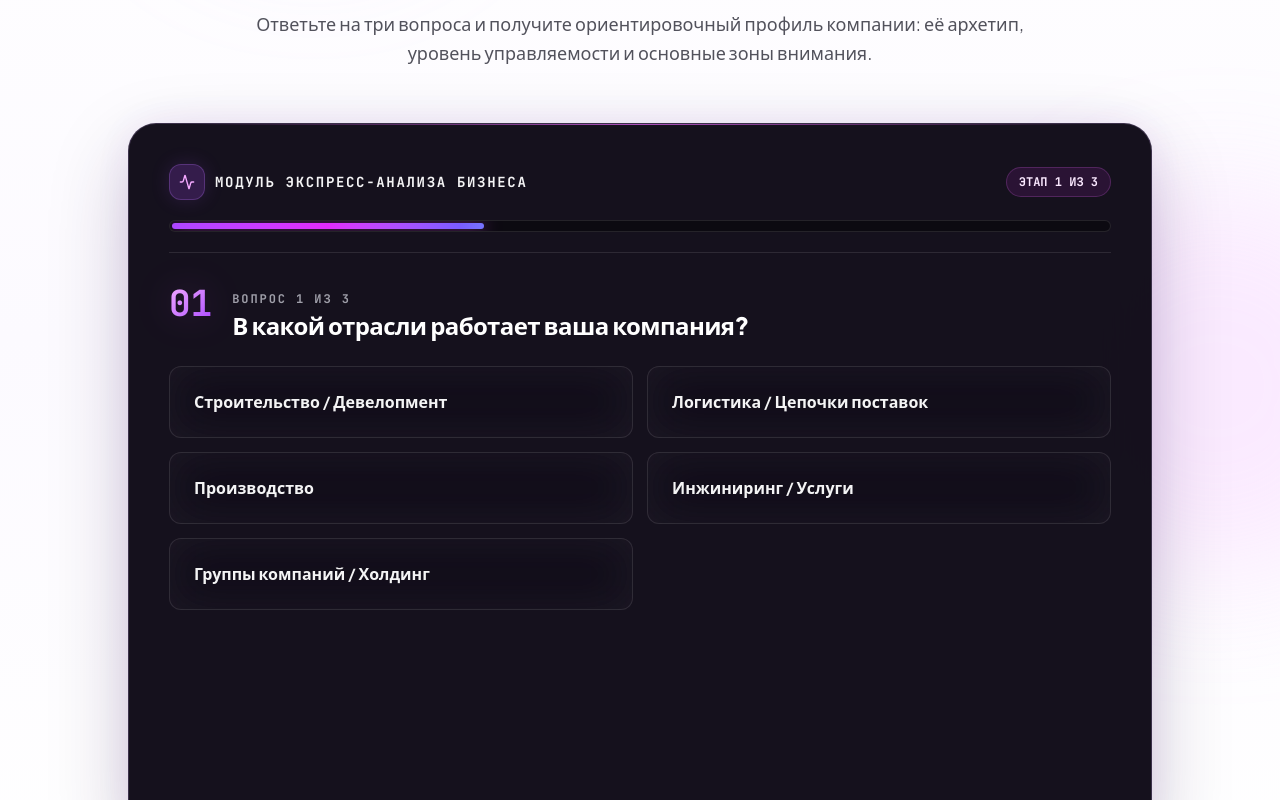
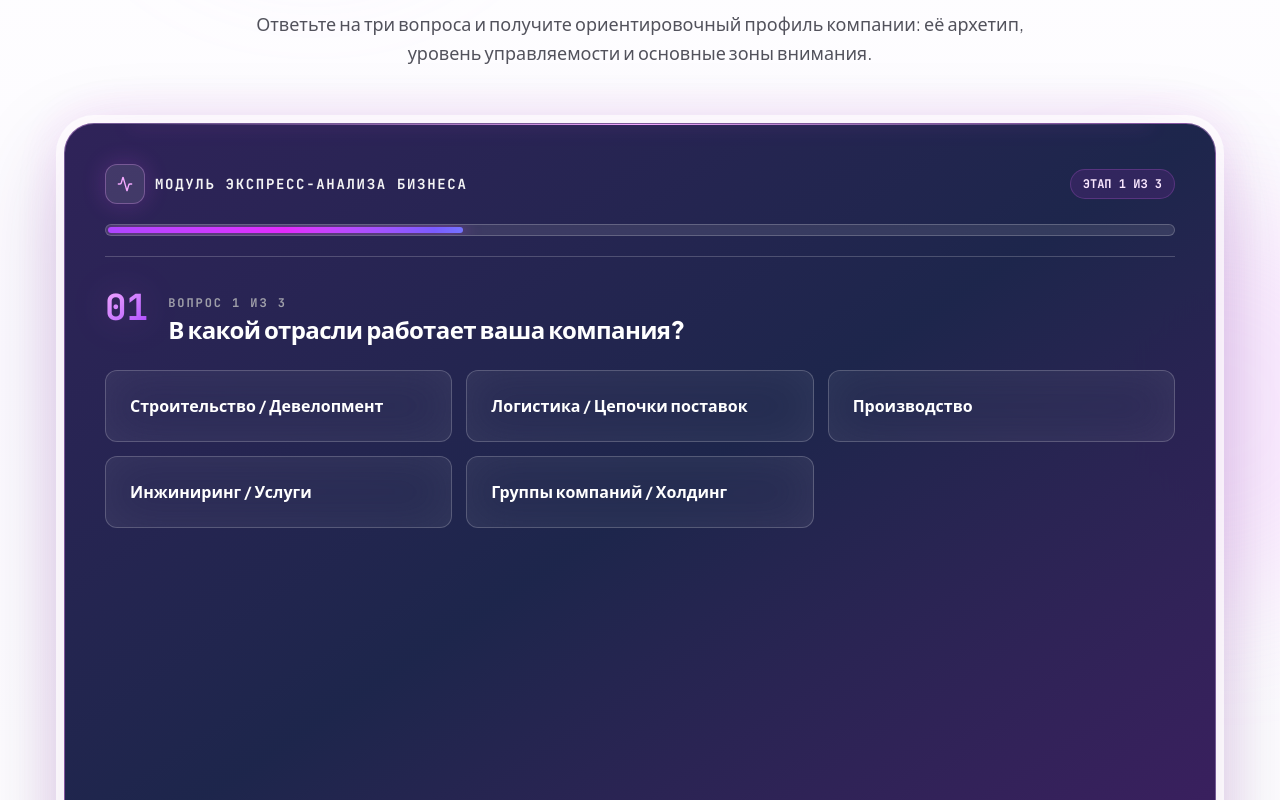
Before and after one commit to ss7732273ss-cyber/01_pronto, a React (Vite) app: page / in a window 1280 px wide. Shown: the part 2200-3000 px from the top of the page. Built offline with nearby package versions, Linux system fonts and the light colour scheme; a web font is replaced by a local one.

Commit message:
Update DiagnosticWidget.tsx

```diff
--- a/src/components/DiagnosticWidget.tsx
+++ b/src/components/DiagnosticWidget.tsx
@@ -452,12 +452,12 @@ export default function DiagnosticWidget({ onDiagnosticComplete }: DiagnosticWid
           </p>
         </div>
 
-        <div className="w-full max-w-5xl mx-auto bg-[#090511]/95 p-4 sm:p-7 md:p-10 rounded-[28px] border border-purple-300/20 shadow-[0_30px_80px_rgba(39,20,64,0.22),0_0_45px_rgba(126,34,206,0.08)] backdrop-blur-2xl relative overflow-hidden">
-          <div className="absolute inset-x-16 top-0 h-px bg-gradient-to-r from-transparent via-fuchsia-400/70 to-transparent" aria-hidden="true" />
-          <div className="border-b border-white/10 pb-5 mb-6 sm:mb-8">
+        <div className="w-full max-w-6xl mx-auto bg-gradient-to-br from-[#241750]/95 via-[#111A42]/95 to-[#321258]/95 p-4 sm:p-7 md:p-10 rounded-[30px] border border-fuchsia-300/40 ring-8 ring-white/70 shadow-[0_34px_90px_rgba(64,35,105,0.25),0_0_55px_rgba(217,70,239,0.16)] backdrop-blur-3xl relative overflow-hidden">
+          <div className="absolute inset-x-16 top-0 h-px bg-gradient-to-r from-transparent via-fuchsia-300 to-transparent shadow-[0_0_18px_rgba(217,70,239,0.75)]" aria-hidden="true" />
+          <div className="border-b border-white/20 pb-5 mb-6 sm:mb-8">
             <div className="flex items-center justify-between gap-3">
               <div className="flex items-center space-x-2.5 min-w-0 text-left">
-                <span className="w-9 h-9 rounded-xl bg-purple-500/20 border border-purple-400/25 inline-flex items-center justify-center shadow-[0_0_20px_rgba(168,85,247,0.14)] shrink-0">
+                <span className="w-10 h-10 rounded-xl bg-white/10 border border-fuchsia-300/30 inline-flex items-center justify-center shadow-[0_0_24px_rgba(217,70,239,0.2)] shrink-0">
                   <Activity className="w-4 h-4 text-fuchsia-300" aria-hidden="true" />
                 </span>
                 <span className="font-mono text-xs sm:text-sm text-zinc-100 font-bold tracking-[0.12em] leading-snug">
@@ -473,7 +473,7 @@ export default function DiagnosticWidget({ onDiagnosticComplete }: DiagnosticWid
 
             {!showResult && (
               <div
-                className="h-3 bg-black/40 border border-white/10 rounded-full overflow-hidden mt-5 p-[2px] shadow-inner"
+                className="h-3 bg-white/10 border border-white/20 rounded-full overflow-hidden mt-5 p-[2px] shadow-inner"
                 role="progressbar"
                 aria-label="Прогресс экспресс-теста"
                 aria-valuemin={1}
@@ -508,7 +508,7 @@ export default function DiagnosticWidget({ onDiagnosticComplete }: DiagnosticWid
                 animate="center"
                 exit="exit"
                 transition={{ duration: animationDuration, ease: 'easeOut' }}
-                className="w-full text-left space-y-6 outline-none md:min-h-[510px]"
+                className="w-full text-left space-y-6 outline-none md:min-h-[560px]"
               >
                 {step === 1 && (
                   <div className="space-y-5" role="group" aria-labelledby="diagnostic-question-1">
@@ -523,7 +523,7 @@ export default function DiagnosticWidget({ onDiagnosticComplete }: DiagnosticWid
                         </h3>
                       </div>
                     </div>
-                    <div className="grid grid-cols-1 md:grid-cols-2 gap-3.5 pt-1">
+                    <div className="grid grid-cols-1 md:grid-cols-2 lg:grid-cols-3 gap-3.5 pt-1">
                       {INDUSTRIES.map((item) => {
                         const isSelected = industry === item.id;
 
@@ -536,8 +536,8 @@ export default function DiagnosticWidget({ onDiagnosticComplete }: DiagnosticWid
                             whileTap={shouldReduceMotion ? undefined : { scale: 0.99 }}
                             className={`group p-5 sm:p-6 rounded-xl text-left border text-sm sm:text-base leading-snug transition-all duration-200 cursor-pointer flex items-center justify-between gap-4 min-h-16 backdrop-blur-xl ${
                               isSelected
-                                ? 'bg-gradient-to-br from-purple-600/30 via-fuchsia-500/25 to-indigo-600/25 border-fuchsia-400/70 text-white font-extrabold shadow-[0_0_32px_rgba(217,70,239,0.18)] ring-1 ring-fuchsia-400/30'
-                                : 'bg-white/[0.035] border-white/10 text-zinc-100 font-semibold hover:bg-purple-500/10 hover:border-purple-400/40 hover:text-white hover:-translate-y-0.5 hover:shadow-[0_16px_38px_rgba(76,29,149,0.18)]'
+                                ? 'bg-gradient-to-br from-fuchsia-500/40 via-purple-500/30 to-indigo-500/30 border-fuchsia-300/80 text-white font-extrabold shadow-[0_0_38px_rgba(217,70,239,0.28)] ring-1 ring-fuchsia-300/40'
+                                : 'bg-white/[0.08] border-white/20 text-white font-semibold hover:bg-fuchsia-500/20 hover:border-fuchsia-300/50 hover:text-white hover:-translate-y-0.5 hover:shadow-[0_16px_42px_rgba(76,29,149,0.24)]'
                             }`}
                           >
                             <span className="min-w-0">{item.name}</span>
@@ -579,8 +579,8 @@ export default function DiagnosticWidget({ onDiagnosticComplete }: DiagnosticWid
                             whileTap={shouldReduceMotion ? undefined : { scale: 0.995 }}
                             className={`group w-full p-5 sm:p-6 rounded-xl text-left border text-sm sm:text-base leading-snug transition-all duration-200 flex items-center justify-between gap-4 cursor-pointer min-h-16 backdrop-blur-xl ${
                               isSelected
-                                ? 'bg-gradient-to-br from-purple-600/30 via-fuchsia-500/25 to-indigo-600/25 border-fuchsia-400/70 text-white font-extrabold shadow-[0_0_32px_rgba(217,70,239,0.18)] ring-1 ring-fuchsia-400/30'
-                                : 'bg-white/[0.035] border-white/10 text-zinc-100 font-semibold hover:bg-purple-500/10 hover:border-purple-400/40 hover:text-white hover:-translate-y-0.5 hover:shadow-[0_16px_38px_rgba(76,29,149,0.18)]'
+                                ? 'bg-gradient-to-br from-fuchsia-500/40 via-purple-500/30 to-indigo-500/30 border-fuchsia-300/80 text-white font-extrabold shadow-[0_0_38px_rgba(217,70,239,0.28)] ring-1 ring-fuchsia-300/40'
+                                : 'bg-white/[0.08] border-white/20 text-white font-semibold hover:bg-fuchsia-500/20 hover:border-fuchsia-300/50 hover:text-white hover:-translate-y-0.5 hover:shadow-[0_16px_42px_rgba(76,29,149,0.24)]'
                             }`}
                           >
                             <span className="min-w-0">{item.name}</span>
@@ -620,7 +620,7 @@ export default function DiagnosticWidget({ onDiagnosticComplete }: DiagnosticWid
                         </h3>
                       </div>
                     </div>
-                    <div className="space-y-3.5 pt-1">
+                    <div className="grid grid-cols-1 md:grid-cols-3 gap-3.5 pt-1">
                       {SCALES.map((item) => {
                         const isSelected = scale === item.id;
 
@@ -633,8 +633,8 @@ export default function DiagnosticWidget({ onDiagnosticComplete }: DiagnosticWid
                             whileTap={shouldReduceMotion ? undefined : { scale: 0.995 }}
                             className={`group w-full p-5 sm:p-6 rounded-xl text-left border text-sm sm:text-base leading-snug transition-all duration-200 flex items-center justify-between gap-4 cursor-pointer min-h-16 backdrop-blur-xl ${
                               isSelected
-                                ? 'bg-gradient-to-br from-purple-600/30 via-fuchsia-500/25 to-indigo-600/25 border-fuchsia-400/70 text-white font-extrabold shadow-[0_0_32px_rgba(217,70,239,0.18)] ring-1 ring-fuchsia-400/30'
-                                : 'bg-white/[0.035] border-white/10 text-zinc-100 font-semibold hover:bg-purple-500/10 hover:border-purple-400/40 hover:text-white hover:-translate-y-0.5 hover:shadow-[0_16px_38px_rgba(76,29,149,0.18)]'
+                                ? 'bg-gradient-to-br from-fuchsia-500/40 via-purple-500/30 to-indigo-500/30 border-fuchsia-300/80 text-white font-extrabold shadow-[0_0_38px_rgba(217,70,239,0.28)] ring-1 ring-fuchsia-300/40'
+                                : 'bg-white/[0.08] border-white/20 text-white font-semibold hover:bg-fuchsia-500/20 hover:border-fuchsia-300/50 hover:text-white hover:-translate-y-0.5 hover:shadow-[0_16px_42px_rgba(76,29,149,0.24)]'
                             }`}
                           >
                             <span className="min-w-0">{item.name}</span>
@@ -682,7 +682,7 @@ export default function DiagnosticWidget({ onDiagnosticComplete }: DiagnosticWid
                 className="w-full text-left space-y-6 outline-none"
               >
                 <div
-                  className="relative overflow-hidden bg-gradient-to-br from-purple-950/90 via-zinc-950 to-fuchsia-950/70 p-6 sm:p-8 border border-fuchsia-400/20 rounded-2xl shadow-[0_24px_80px_rgba(0,0,0,0.45),0_0_44px_rgba(217,70,239,0.12)] backdrop-blur-xl"
+                  className="relative overflow-hidden bg-gradient-to-br from-white/10 via-purple-500/20 to-fuchsia-500/20 p-6 sm:p-8 border border-fuchsia-300/40 rounded-2xl shadow-[0_24px_70px_rgba(40,22,88,0.32),0_0_48px_rgba(217,70,239,0.2)] backdrop-blur-2xl"
                   aria-live="polite"
                 >
                   <div className="absolute -right-12 -top-16 w-52 h-52 rounded-full bg-fuchsia-500/25 blur-3xl pointer-events-none" aria-hidden="true" />
@@ -712,7 +712,7 @@ export default function DiagnosticWidget({ onDiagnosticComplete }: DiagnosticWid
                 </div>
 
                 <div className="grid grid-cols-1 lg:grid-cols-5 gap-5">
-                  <div className="relative overflow-hidden lg:col-span-3 border border-purple-400/20 bg-gradient-to-br from-purple-500/10 via-white/[0.035] to-fuchsia-500/10 rounded-2xl p-6 sm:p-8 space-y-6 shadow-[0_20px_60px_rgba(0,0,0,0.28)] backdrop-blur-xl">
+                  <div className="relative overflow-hidden lg:col-span-3 border border-fuchsia-300/30 bg-gradient-to-br from-white/10 via-purple-500/20 to-fuchsia-500/20 rounded-2xl p-6 sm:p-8 space-y-6 shadow-[0_22px_64px_rgba(42,24,94,0.3),0_0_34px_rgba(217,70,239,0.12)] backdrop-blur-2xl">
                     <div className="absolute -right-20 -bottom-24 w-56 h-56 rounded-full bg-purple-600/20 blur-3xl pointer-events-none" aria-hidden="true" />
                     <span className="relative font-mono text-[11px] sm:text-xs text-fuchsia-100 uppercase tracking-[0.18em] block font-black">
                       ОСНОВНОЙ АРХЕТИП КОМПАНИИ
@@ -728,7 +728,7 @@ export default function DiagnosticWidget({ onDiagnosticComplete }: DiagnosticWid
                     <p className="relative font-sans text-sm sm:text-base text-zinc-300 leading-relaxed max-w-2xl">
                       {reportDetails.primary.description}
                     </p>
-                    <div className="relative bg-black/25 border border-white/10 p-4 sm:p-5 rounded-xl shadow-inner">
+                    <div className="relative bg-white/[0.07] border border-white/20 p-4 sm:p-5 rounded-xl shadow-inner backdrop-blur-xl">
                       <span className="font-mono text-[11px] sm:text-xs text-fuchsia-100 uppercase tracking-[0.16em] block font-black mb-2">
                         ЗОНА ВНИМАНИЯ
                       </span>
@@ -738,7 +738,7 @@ export default function DiagnosticWidget({ onDiagnosticComplete }: DiagnosticWid
                     </div>
                   </div>
 
-                  <div className="relative overflow-hidden lg:col-span-2 bg-gradient-to-br from-zinc-950 via-purple-950/70 to-zinc-950 border border-fuchsia-400/20 rounded-2xl p-6 sm:p-8 flex flex-col justify-between gap-8 shadow-[0_20px_60px_rgba(0,0,0,0.32),0_0_34px_rgba(168,85,247,0.1)]">
+                  <div className="relative overflow-hidden lg:col-span-2 bg-gradient-to-br from-white/10 via-indigo-500/20 to-fuchsia-500/20 border border-fuchsia-300/40 rounded-2xl p-6 sm:p-8 flex flex-col justify-between gap-8 shadow-[0_22px_64px_rgba(42,24,94,0.32),0_0_38px_rgba(168,85,247,0.18)] backdrop-blur-2xl">
                     <div className="absolute -right-16 -top-16 w-44 h-44 rounded-full bg-fuchsia-500/20 blur-3xl pointer-events-none" aria-hidden="true" />
                     <div>
                       <span className="relative font-mono text-[11px] sm:text-xs text-fuchsia-100 uppercase tracking-[0.18em] block font-black mb-4">
@@ -752,7 +752,7 @@ export default function DiagnosticWidget({ onDiagnosticComplete }: DiagnosticWid
                       </div>
                     </div>
                     <div className="relative">
-                      <div className="h-3.5 bg-black/40 border border-white/10 rounded-full overflow-hidden p-[2px]">
+                      <div className="h-3.5 bg-white/10 border border-white/20 rounded-full overflow-hidden p-[2px]">
                         <motion.div
                           className="h-full bg-gradient-to-r from-purple-400 via-purple-500 to-indigo-500 rounded-full"
                           initial={{ width: shouldReduceMotion ? `${reportDetails.manageability}%` : 0 }}
@@ -774,7 +774,7 @@ export default function DiagnosticWidget({ onDiagnosticComplete }: DiagnosticWid
                     </span>
                     <div className="space-y-2">
                       {reportDetails.related.map((archetype) => (
-                        <div key={archetype.id} className="bg-white/[0.04] border border-white/10 rounded-xl p-4 shadow-lg backdrop-blur-xl hover:bg-purple-500/10 hover:border-purple-400/25 transition-colors">
+                        <div key={archetype.id} className="bg-white/[0.08] border border-white/20 rounded-xl p-4 shadow-[0_12px_34px_rgba(31,18,71,0.2)] backdrop-blur-xl hover:bg-fuchsia-500/20 hover:border-fuchsia-300/40 transition-colors">
                           <div className="flex items-center justify-between gap-3 mb-2">
                             <span className="font-sans text-sm sm:text-base font-extrabold text-white">
                               {archetype.name}
@@ -783,7 +783,7 @@ export default function DiagnosticWidget({ onDiagnosticComplete }: DiagnosticWid
                               {archetype.match}%
                             </span>
                           </div>
-                          <div className="h-1.5 bg-black/40 border border-white/10 rounded-full overflow-hidden">
+                          <div className="h-1.5 bg-white/10 border border-white/20 rounded-full overflow-hidden">
                             <motion.div
                               className="h-full bg-gradient-to-r from-purple-500 to-fuchsia-500 rounded-full shadow-[0_0_12px_rgba(217,70,239,0.4)]"
                               initial={{ width: shouldReduceMotion ? `${archetype.match}%` : 0 }}
@@ -802,14 +802,14 @@ export default function DiagnosticWidget({ onDiagnosticComplete }: DiagnosticWid
                     </span>
                     <div className="grid grid-cols-1 sm:grid-cols-2 gap-2.5">
                       {reportDetails.dimensions.map((dimension) => (
-                        <div key={dimension.id} className="relative overflow-hidden bg-gradient-to-br from-purple-500/10 to-white/[0.035] border border-purple-400/20 rounded-xl p-4 shadow-lg backdrop-blur-xl">
+                        <div key={dimension.id} className="relative overflow-hidden bg-gradient-to-br from-white/10 to-fuchsia-500/20 border border-fuchsia-300/25 rounded-xl p-4 shadow-[0_12px_34px_rgba(31,18,71,0.2)] backdrop-blur-xl">
                           <div className="flex items-center justify-between gap-3 mb-2">
                             <span className="font-sans text-sm sm:text-base font-extrabold text-white">{dimension.label}</span>
                             <span className="font-mono text-xl font-black text-fuchsia-200">
                               {dimension.value}
                             </span>
                           </div>
-                          <div className="h-1.5 bg-black/40 border border-white/10 rounded-full overflow-hidden">
+                          <div className="h-1.5 bg-white/10 border border-white/20 rounded-full overflow-hidden">
                             <motion.div
                               className="h-full bg-gradient-to-r from-purple-500 to-indigo-500 rounded-full"
                               initial={{ width: shouldReduceMotion ? `${dimension.value}%` : 0 }}
@@ -823,11 +823,11 @@ export default function DiagnosticWidget({ onDiagnosticComplete }: DiagnosticWid
                   </div>
                 </div>
 
-                <p className="font-sans text-sm text-zinc-300 leading-relaxed bg-white/[0.035] border border-white/10 border-l-2 border-l-fuchsia-500 px-4 py-3 rounded-xl backdrop-blur-xl">
+                <p className="font-sans text-sm text-zinc-200 leading-relaxed bg-white/[0.08] border border-white/20 border-l-2 border-l-fuchsia-300 px-4 py-3 rounded-xl shadow-sm backdrop-blur-xl">
                   Это ориентировочное наблюдение по вашим ответам, а не полноценная диагностика или экспертное заключение.
                 </p>
 
-                <div className="relative overflow-hidden bg-gradient-to-r from-purple-700 via-fuchsia-700 to-indigo-700 border border-fuchsia-300/30 rounded-2xl p-6 sm:p-7 flex flex-col md:flex-row items-stretch md:items-center justify-between gap-5 shadow-[0_18px_60px_rgba(88,28,135,0.4),0_0_42px_rgba(217,70,239,0.18)]">
+                <div className="relative overflow-hidden bg-gradient-to-r from-fuchsia-600 via-purple-600 to-indigo-600 border border-fuchsia-200/50 rounded-2xl p-6 sm:p-7 flex flex-col md:flex-row items-stretch md:items-center justify-between gap-5 shadow-[0_22px_70px_rgba(126,34,206,0.36),0_0_52px_rgba(217,70,239,0.26)]">
                   <div className="absolute -right-10 -bottom-16 w-48 h-48 rounded-full bg-white/20 blur-2xl pointer-events-none" aria-hidden="true" />
                   <div className="space-y-1 text-left w-full">
                     <span className="font-mono text-[11px] sm:text-xs text-fuchsia-50 uppercase tracking-[0.18em] block font-black">
```
